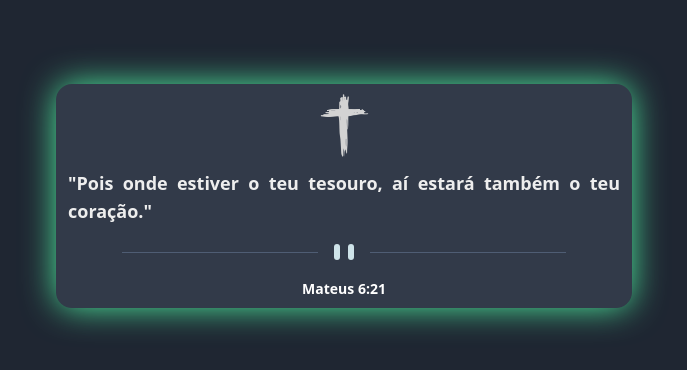
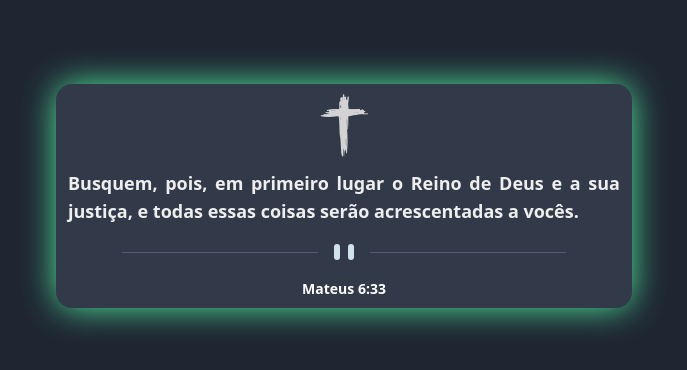
Before and after one commit to junior-leandro/God-Word, a Next.js app: page / in a window 1280 px wide. Shown: the part 204-574 px from the top of the page, without its empty margins (296-983 px from the left). Built offline with nearby package versions, Linux system fonts and the light colour scheme.

Commit message:
adição de versiculos

```diff
--- a/src/app/page.tsx
+++ b/src/app/page.tsx
@@ -3,7 +3,37 @@ import citacao from '../../public/cruz-clara.png'
 import separador from '../../public/pattern-divider-desktop.svg'
 
 
+const texto = [
+  "Pois onde estiver o teu tesouro, aí estará também o teu coração.",
+  "Não fui eu que ordenei a você? Seja forte e corajoso! Não se apavore nem desanime, pois o Senhor, o seu Deus, estará com você por onde você andar",
+  "Consagre ao Senhor tudo o que você faz, e os seus planos serão bem-sucedidos.",
+  "Busquem, pois, em primeiro lugar o Reino de Deus e a sua justiça, e todas essas coisas serão acrescentadas a vocês.",
+  "Confiai-lhe todas as vossas preocupações, porque ele tem cuidado de vós.",
+  "Tudo posso naquele que me fortalece.",
+  "O Senhor é o meu pastor nada me faltará.",
+  "Diante disso, que vamos dizer? Se Deus é por nós, quem será contra nós?",
+  "Amarás o Senhor teu Deus de todo o teu coração, de toda a tua alma e com toda a tua mente"
+
+];
+
+const versiculo = [
+  "Mateus 6:21",
+  "Josué 1:9",
+  "Provérbios 16:3",
+  "Mateus 6:33",
+  "1 Pedro 5:7",
+  "Filipenses 4:13",
+  "Salmos 23:1",
+  "Romanos 8,31",
+  "Mateus 22:37",
+
+]
+
+
 export default function Home() {
+
+  // definindo a aleatoriedade
+  let i = Math.floor(Math.random() * versiculo.length);
 
   return (
     <div className="w-full h-full flex flex-col justify-center items-center p-2">
@@ -16,11 +46,11 @@ export default function Home() {
           width={65}
           className='-mb-2'/>
 
-        <span className='text-lg text-justify text-lightColor font-semibold'>"Pois onde estiver o teu tesouro, aí estará também o teu coração."</span>
+        <span className='text-lg text-justify text-lightColor font-semibold'>{texto[i]}</span>
         <Image
           src={separador}
           alt="separador" />
-        <span className='text-sm text-white font-bold'>Mateus 6:21</span>
+        <span className='text-sm text-white font-bold'>{versiculo[i]}</span>
 
       </div>
 
--- a/src/dados/dados.json
+++ b/src/dados/dados.json
@@ -1,5 +1,5 @@
 {
-    "godword": [
+    "mensagem": [
         {
             "texto": "Pois onde estiver o teu tesouro, aí estará também o teu coração.",
             "versiculo": "Mateus 6:21"
```
